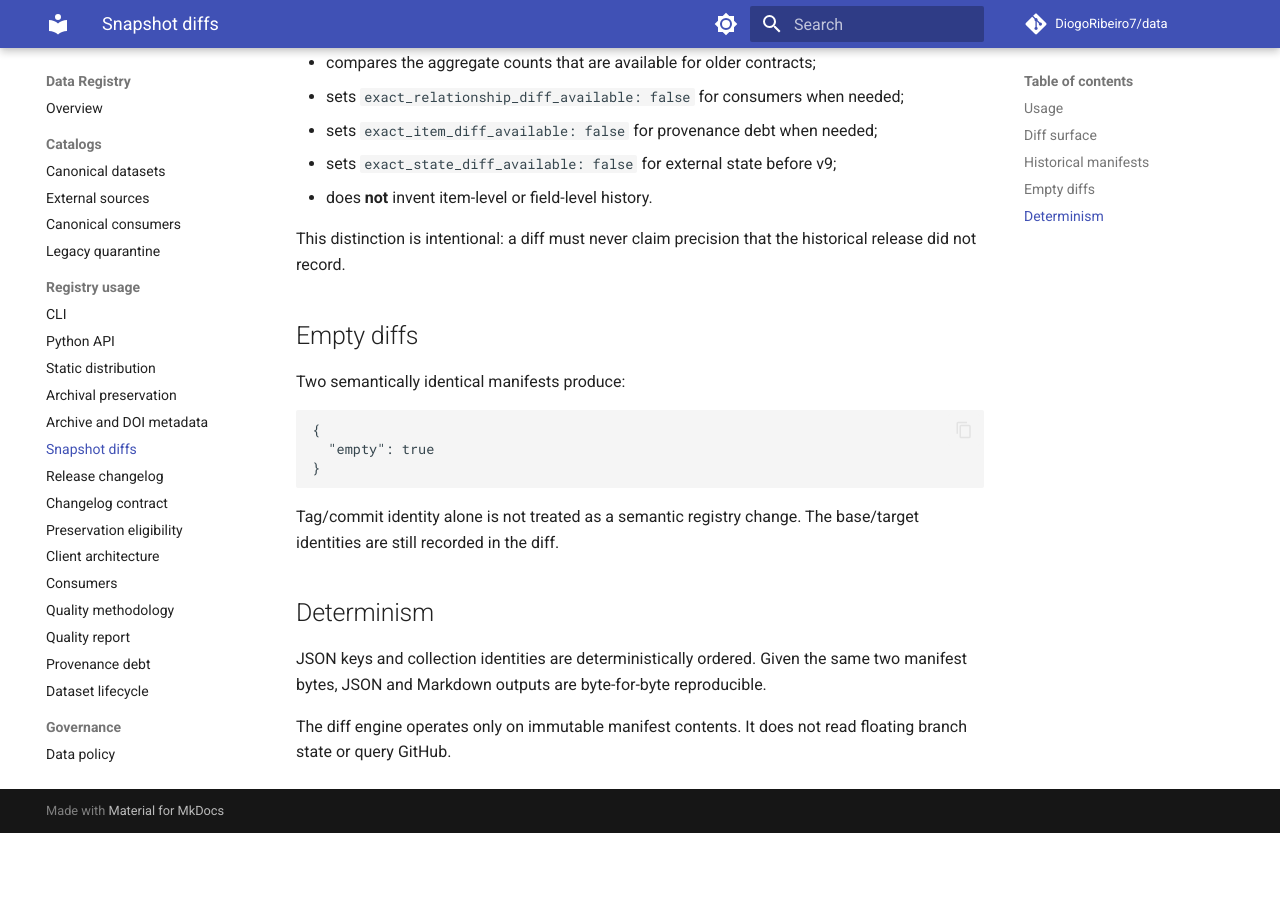
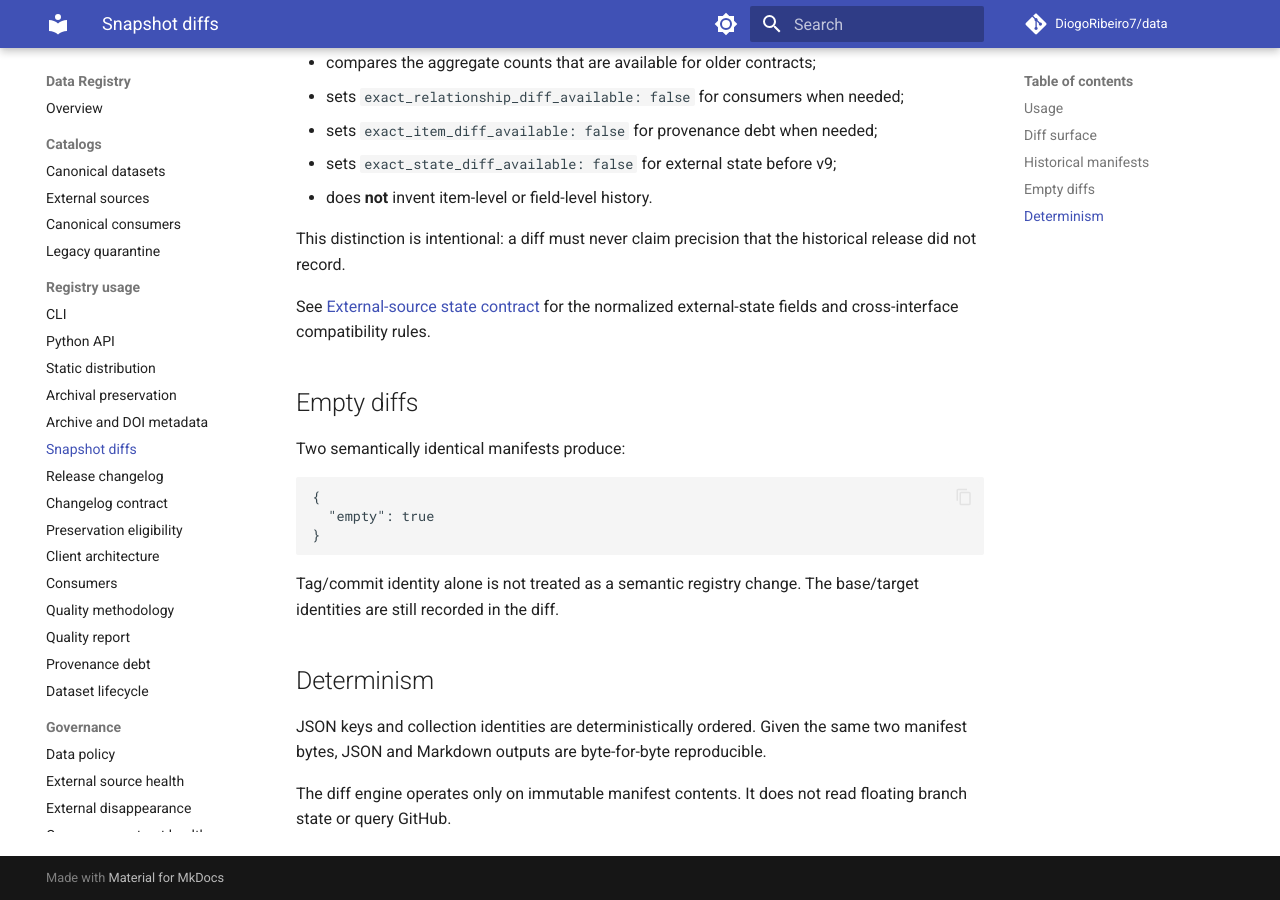
Before and after one commit to DiogoRibeiro7/data, an MkDocs documentation site: the page built from docs/SNAPSHOT_DIFFS.md, in a window 1280 px wide and 900 px high, scrolled down 1651 px. Built offline with MkDocs 1.6.1 and Material for MkDocs 9.7.7, drawn with Linux system fonts in a browser that asks for light colours; comment, search, counter and statistics services are not loaded; before the commit the page ends 2484 px from its top, so only the background shows below that.

Commit message:
docs: link external-state contract from snapshot diffs

```diff
--- a/docs/SNAPSHOT_DIFFS.md
+++ b/docs/SNAPSHOT_DIFFS.md
@@ -69,6 +69,9 @@
 This distinction is intentional: a diff must never claim precision that the
 historical release did not record.
 
+See [External-source state contract](EXTERNAL_STATE.md) for the normalized
+external-state fields and cross-interface compatibility rules.
+
 ## Empty diffs
 
 Two semantically identical manifests produce:
```
